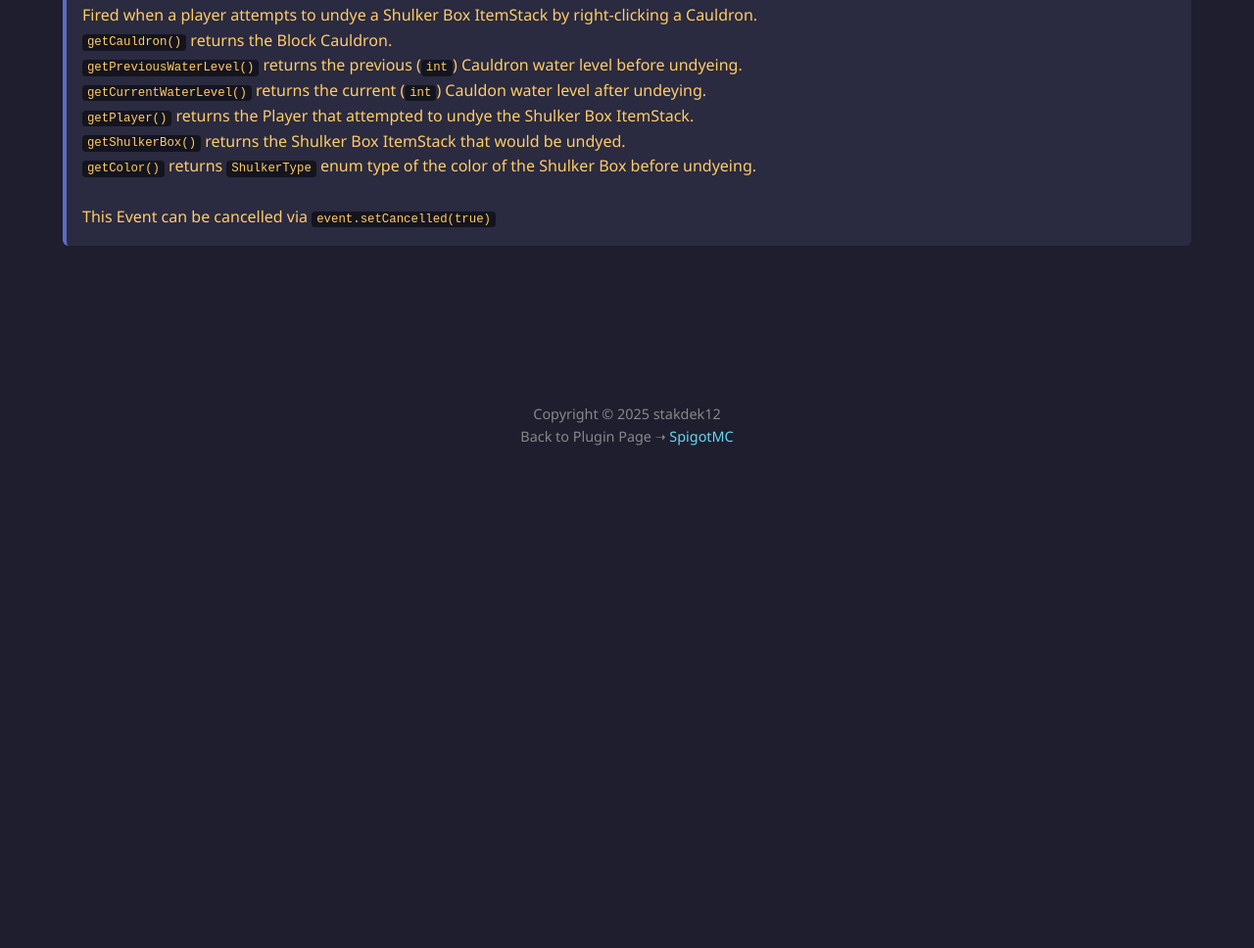
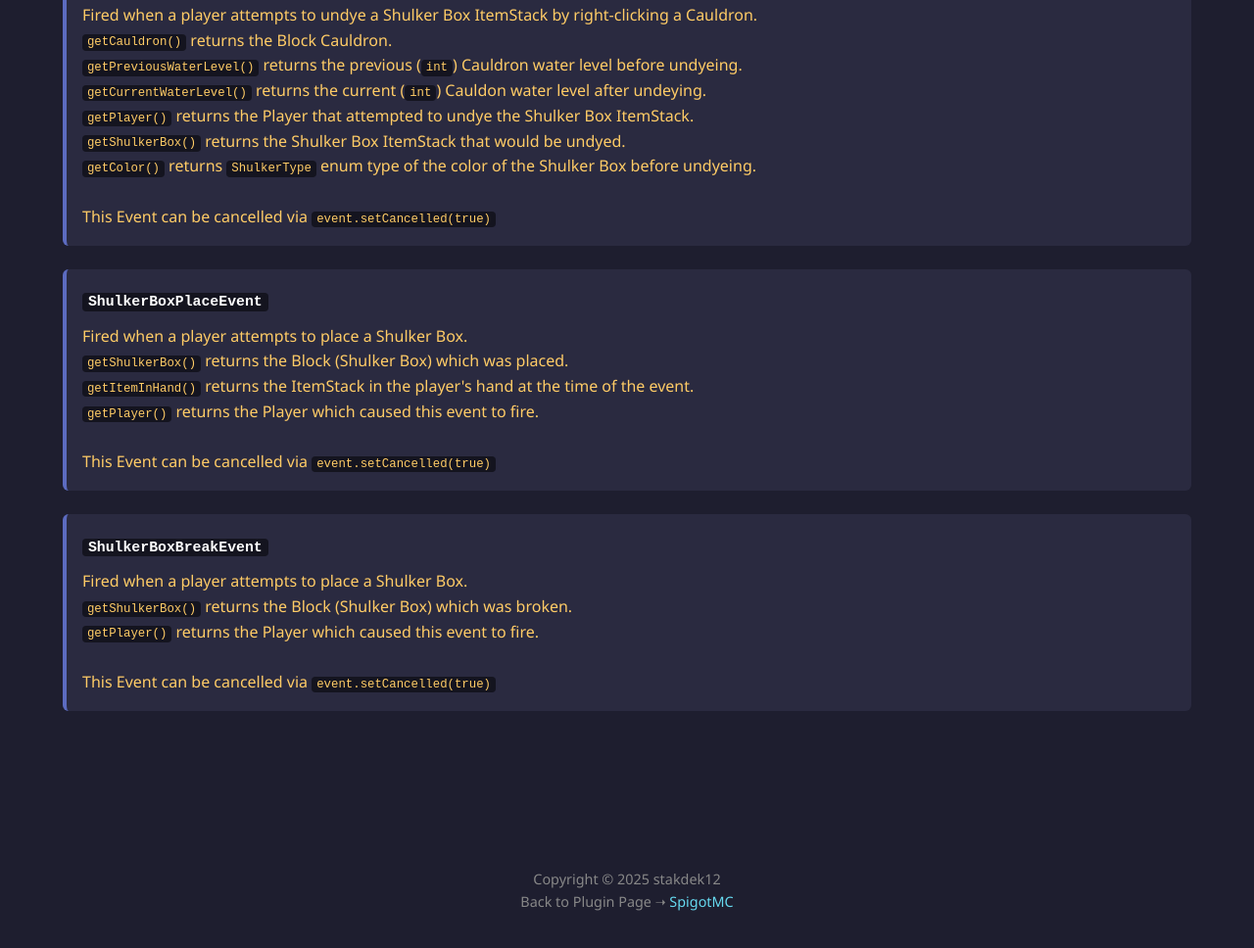
Before and after one commit to stakdek12/Shulkers, a plain HTML site: page index.html in a window 1280 px wide. Shown: the part 5392-6360 px from the top of the page at 98% size. Before the commit the page ends 5913 px from the top, so only its background shows below. Drawn offline with Linux system fonts and the light colour scheme.

Commit message:
Update index.html

```diff
--- a/index.html
+++ b/index.html
@@ -305,6 +305,23 @@ public void on(PlayerInteractEvent event) {
   This Event can be cancelled via <code>event.setCancelled(true)</code></p>
   </div>
 
+  <div class="method">
+  <h3><code>ShulkerBoxPlaceEvent</code></h3>
+  <p>Fired when a player attempts to place a Shulker Box.<br>
+  <code>getShulkerBox()</code> returns the Block (Shulker Box) which was placed.<br>
+  <code>getItemInHand()</code> returns the ItemStack in the player's hand at the time of the event.<br>
+  <code>getPlayer()</code> returns the Player which caused this event to fire.<br><br>
+  This Event can be cancelled via <code>event.setCancelled(true)</code></p>
+  </div>
+
+  <div class="method">
+  <h3><code>ShulkerBoxBreakEvent</code></h3>
+  <p>Fired when a player attempts to place a Shulker Box.<br>
+  <code>getShulkerBox()</code> returns the Block (Shulker Box) which was broken.<br>
+  <code>getPlayer()</code> returns the Player which caused this event to fire.<br><br>
+  This Event can be cancelled via <code>event.setCancelled(true)</code></p>
+  </div>
+
 
 
 
```
